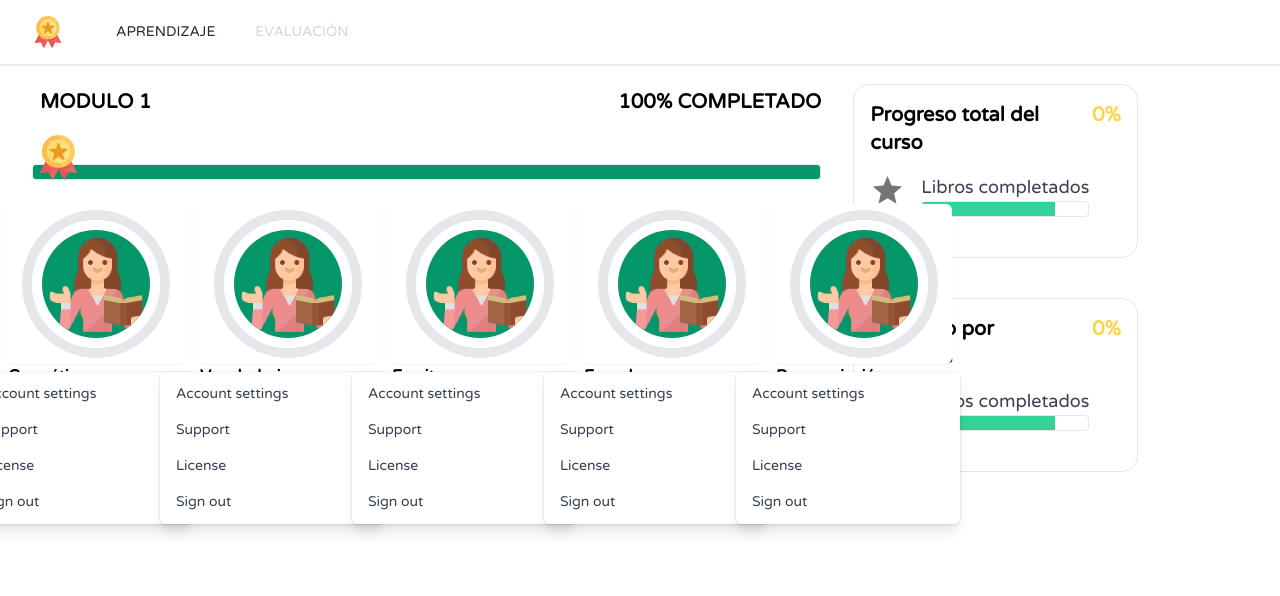
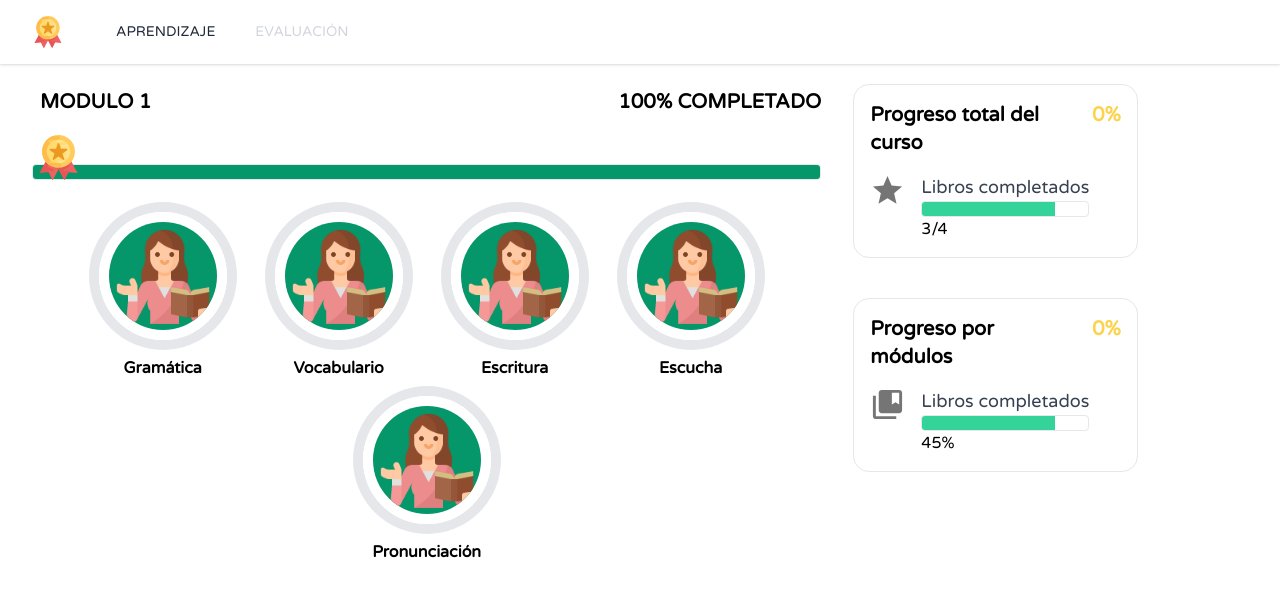
Before and after one commit to dvelez3815/eLearningUTMFCI, a React (Create React App) app: page /inicio in a window 1280 px wide. Shown: the top 596 px of the page. Built offline with nearby package versions, Linux system fonts and the light colour scheme.

Commit message:
modificaciones

```diff
--- a/package.json
+++ b/package.json
@@ -4,6 +4,8 @@
   "private": true,
   "dependencies": {
     "@craco/craco": "^6.1.2",
+    "@headlessui/react": "^1.4.0",
+    "@heroicons/react": "^1.0.4",
     "@material-ui/core": "^4.12.3",
     "@material-ui/icons": "^4.11.2",
     "@testing-library/jest-dom": "^5.11.4",
--- a/src/components/Activities/Activity.css
+++ b/src/components/Activities/Activity.css
@@ -36,7 +36,7 @@
   font-size: 1.5vh;
 }
 
-.modalCard{
+/* .modalCard{
   width: 23%;
   display: flex;
   background-color: teal;
@@ -64,3 +64,4 @@
   background-color:white;
   color: teal
 }
+ */
--- a/src/components/Activities/Activity.js
+++ b/src/components/Activities/Activity.js
@@ -3,6 +3,13 @@ import "./Activity.css";
 import { useEffect, useRef, useState } from "react";
 import i_writting from "../../assets/icons/teacher.png";
 import { getProgressColor } from "../../helpers/indexFuntions";
+import { Fragment } from 'react'
+import { Menu, Transition } from '@headlessui/react'
+import { ChevronDownIcon } from '@heroicons/react/solid'
+
+function classNames(...classes) {
+  return classes.filter(Boolean).join(' ')
+}
 
 export default function Activity(props) {
   const [modal, setModal] = useState(false);
@@ -22,8 +29,70 @@ export default function Activity(props) {
 
   return (
 
-    <div className={props.colspan + " p-2 relative inline-block text-left"} ref={props.myref}>
-      <button type="button" class="inline-flex justify-center w-full rounded-md  shadow-sm px-4 py-2 bg-white text-sm font-medium text-gray-700 " id="menu-button-actividad" aria-expanded="true" aria-haspopup="true">
+<Menu as="div" className={ props.colspan +" relative inline-block "}  ref={props.myref}>
+      <div>
+        <Menu.Button className="inline-flex justify-center w-full  px-4 py-2 bg-white text-sm font-medium text-gray-700 ">
+        <div className="circle" onClick={()=>props.handlerActivity(props.myref)}>
+        <div className="fill" ref={circlePercent}></div>
+        <img src={props.img} alt="ActivityName" className="activity-img"></img>
+      </div>
+
+        </Menu.Button>
+      </div>
+      <div className="circle-text">
+      <h2 className="text-base font-bold">{props.name}</h2>
+    </div>
+
+      <Transition
+        as={Fragment}
+        enter="transition ease-out duration-100"
+        enterFrom="transform opacity-0 scale-95"
+        enterTo="transform opacity-100 scale-100"
+        leave="transition ease-in duration-75"
+        leaveFrom="transform opacity-100 scale-100"
+        leaveTo="transform opacity-0 scale-95"
+        >
+        <Menu.Items className="origin-center absolute  mt-2 w-56 rounded-md shadow-lg bg-white ring-1 ring-black ring-opacity-5 focus:outline-none">
+          <div className="py-1">
+            <div className="p-2 text-left">
+              <h2 className="text-lg mx-2 font-bold text-gray-500">{props.name}</h2>
+
+            </div>
+
+            <Menu.Item>
+              {({ active }) => (
+                <a
+                href="#"
+                  className={classNames(
+                    active ? 'bg-gray-100 text-gray-900' : 'text-gray-700',
+                    'block px-4 py-2 text-sm'
+                  )}
+                >
+                  Apuntes
+                </a>
+              )}
+            </Menu.Item>
+            <Menu.Item>
+              {({ active }) => (
+                <a
+                href="#"
+                  className={classNames(
+                    active ? 'bg-gray-100 text-gray-900' : 'text-gray-700',
+                    'block px-4 py-2 text-sm'
+                    )}
+                    >
+                  Empezar
+                </a>
+              )}
+            </Menu.Item>
+
+
+          </div>
+        </Menu.Items>
+      </Transition>
+    </Menu>
+  /*   <div className={props.colspan + " p-2 relative inline-block text-left"} ref={props.myref}>
+    <button type="button" class="inline-flex justify-center w-full rounded-md  shadow-sm px-4 py-2 bg-white text-sm font-medium text-gray-700 " id="menu-button-actividad" aria-expanded="true" aria-haspopup="true">
       <div className="circle" onClick={()=>props.handlerActivity(props.myref)}>
         <div className="fill" ref={circlePercent}></div>
         <img src={props.img} alt="ActivityName" className="activity-img"></img>
@@ -45,6 +114,6 @@ export default function Activity(props) {
       <h2 className="text-base font-bold">{props.name}</h2>
     </div>
 
-    </div>
+    </div>*/
   );
 }
--- a/src/components/EModules/EModule.js
+++ b/src/components/EModules/EModule.js
@@ -14,7 +14,7 @@ export default function EModule(props){
     const activityRef = useRef([...Array(data.actividades.length)].map(() => createRef()));
 
     const handlerActivity = (activity) =>{
-        activityRef.current.forEach((ref, index) => {
+       /*  activityRef.current.forEach((ref, index) => {
             if(ref.current.children.length>2){
                 ref.current.removeChild(ref.current.children[2]);
             }
@@ -24,7 +24,7 @@ export default function EModule(props){
         let $modal = document.createElement('div');
         $modal.className = 'modalCard';
         $modal.innerHTML = '<p>Lección 1/5</p><nav><button>APUNTES</button><button>EMPEZAR</button></nav>';
-        activity.current.insertAdjacentElement('beforeend', $modal);
+        activity.current.insertAdjacentElement('beforeend', $modal); */
 
 
     }
@@ -33,7 +33,7 @@ export default function EModule(props){
         <>
         <div>
         <ModuleProgress moduleName="Modulo 1" percent={props.percent}></ModuleProgress>
-        <div className="flex flex-row">
+        <div className="flex flex-wrap justify-center">
         {data.actividades.map((actividad, index) => {
             if(index===0)
                 return(<Activity img={i_writting} percent={props.percent} name={"Gramática"} colspan={'col-span-1 col-start-2 sm:col-start-1 xsm:col-span-2'} handlerActivity={handlerActivity} myref ={activityRef.current[index]}/>)
```
Also changed, not shown: 1 other file (tests, documents, lock files or other folders).
